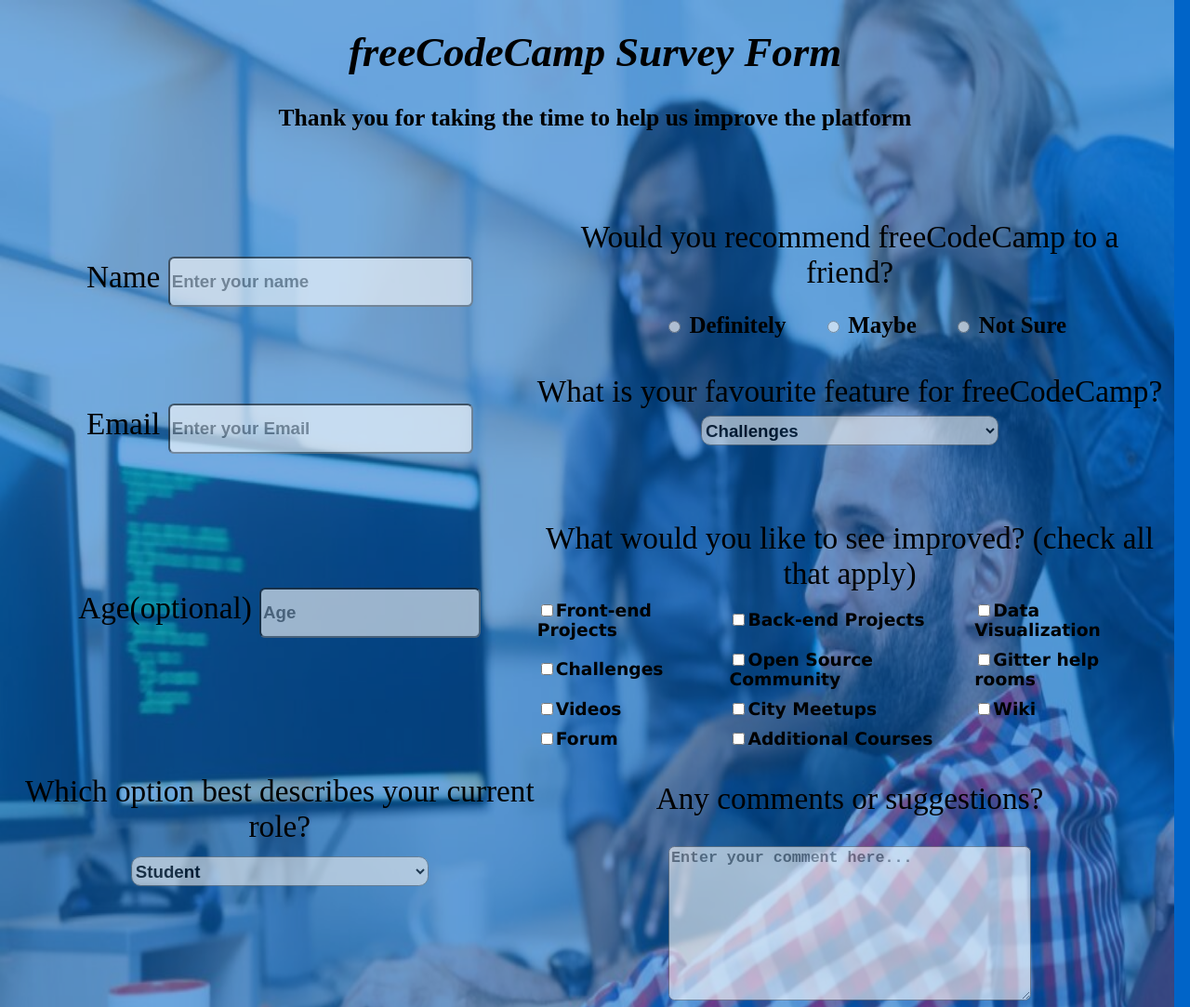
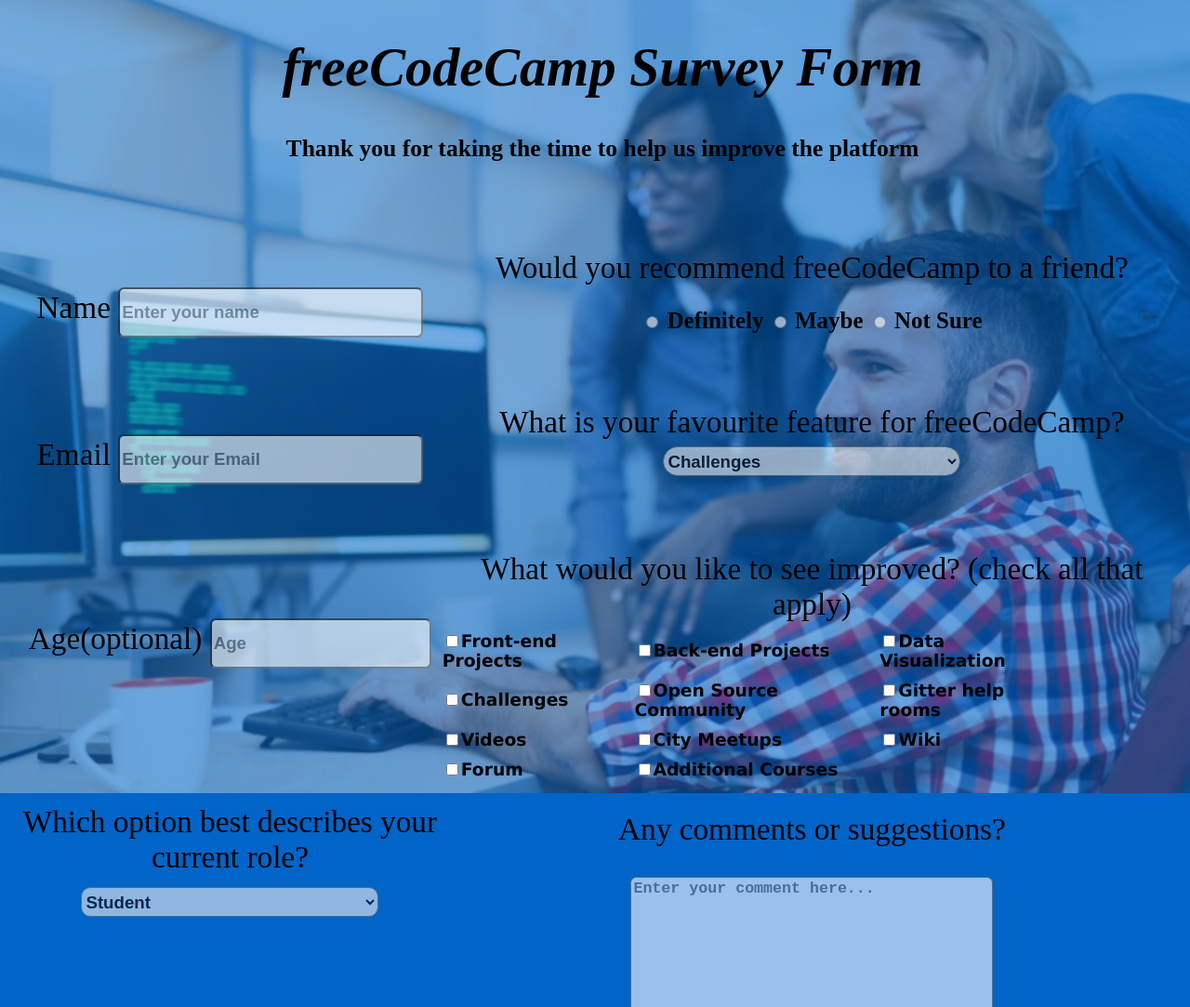
Before and after one commit to HyperShark25/survey-form, a plain HTML site: page index.html in a window 1280 px wide. Shown: the top 1083 px of the page at 93% size. Drawn offline with Linux system fonts and the light colour scheme.

Commit message:
Add files via upload

```diff
--- a/index.html
+++ b/index.html
@@ -7,12 +7,12 @@
 	<meta name="viewport" content="width=device-width, initial-scale=1.0">
 </head>
 <body>
-	<img src="R.jpg" alt="People Programming">
+	<img src="R.jpg">
 	<h1 class="title">freeCodeCamp Survey Form</h1>
 	<p id="description" class="description">Thank you for taking the time to help us improve the platform</p>
 	<fieldset>
 		<form>
-			<div class="container">
+			<div class="registration_form">
 				<section class="fields left name">
 					<label for="name">Name </label>
 					<input type="text" id="name" placeholder="Enter your name" required>
--- a/styles.css
+++ b/styles.css
@@ -1,23 +1,24 @@
 body {
 	background-color: rgb(0, 100, 200);
-	width: 98vw;
-	height: 140vh;
-	margin: auto;
+	width: 100vw;
+	height: auto;
 }
+
 img {
-	position: absolute;
+	position: fixed;
 	z-index: -1;
 	opacity: 45%;
 	top: 0;
 	bottom: 0;
 	right: 0;
 	left: 0;
-	width: 98.7vw;
-	height: 154.3vh;
+	width: 100vw;
+	height: autovh;
 }
+
 .title {
 	font-style: italic;
-	font-size: 3.5vw;
+	font-size: calc(2.8vw + 2.8vh);
 }
 .description {
 	font-size: 2vw;
@@ -30,9 +31,10 @@
 	border: 0 transparent;
 	margin-top: 8vh;
 }
-.container {
+.registration_form {
 	display: grid;
-	grid-template-columns: repeat(2, 1fr);
+	grid-template-columns: auto auto;
+	grid-template-rows: auto;
 }
 .left {
 	text-align: center;
@@ -86,13 +88,14 @@
 .improvements span,
 .comments span {
 	font-size: calc(1.6vw + 1.6vh);
+	/* margin-left: 5vw; */
 }
 
 .recommendation {
 	margin-top: 3vh;
 }
 .recommendation input {
-	margin-left: 3vw;
+	/* padding-left: 13vw; new */
 	opacity: 60%;
 	border: trasparent;
 	transition: 1s;
@@ -109,7 +112,7 @@
 	width: 25vw;
 	height: 4vh;
 	font-weight: bold;
-	border-radius: 0.8vw;
+	border-radius: calc(1vw + 1vh);
 	font-size: calc(0.9vw + 0.9vh);
 	opacity: 60%;
 	border: trasparent;
```
